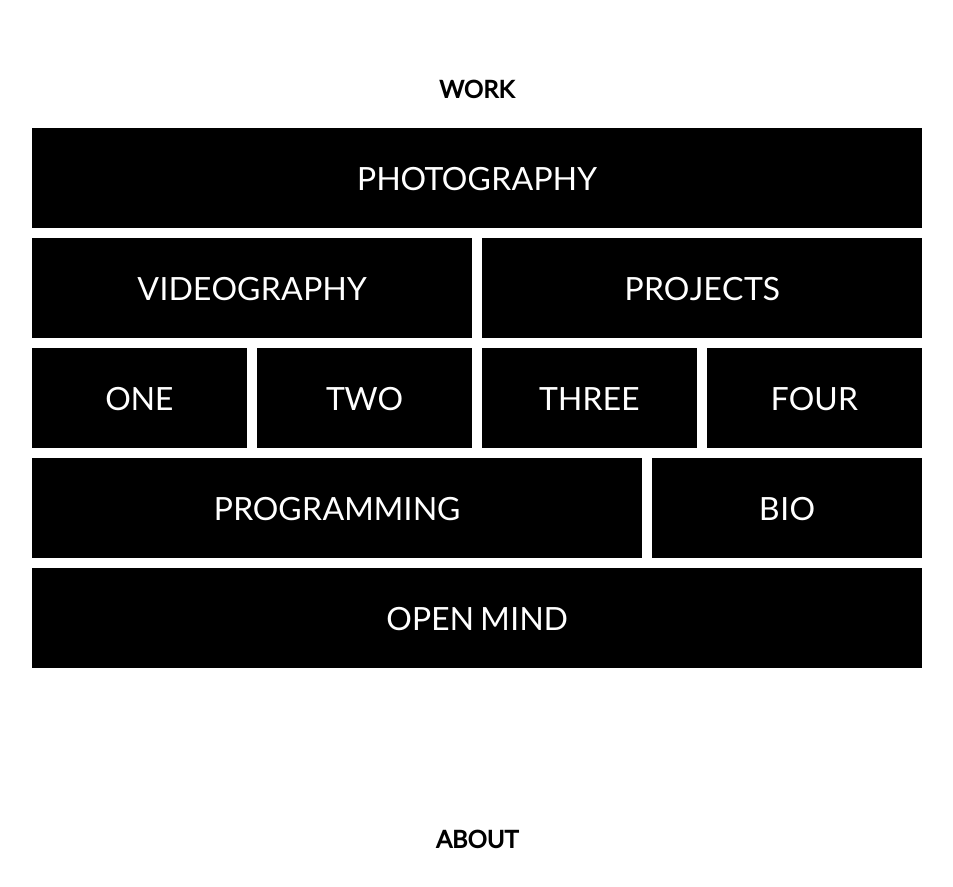
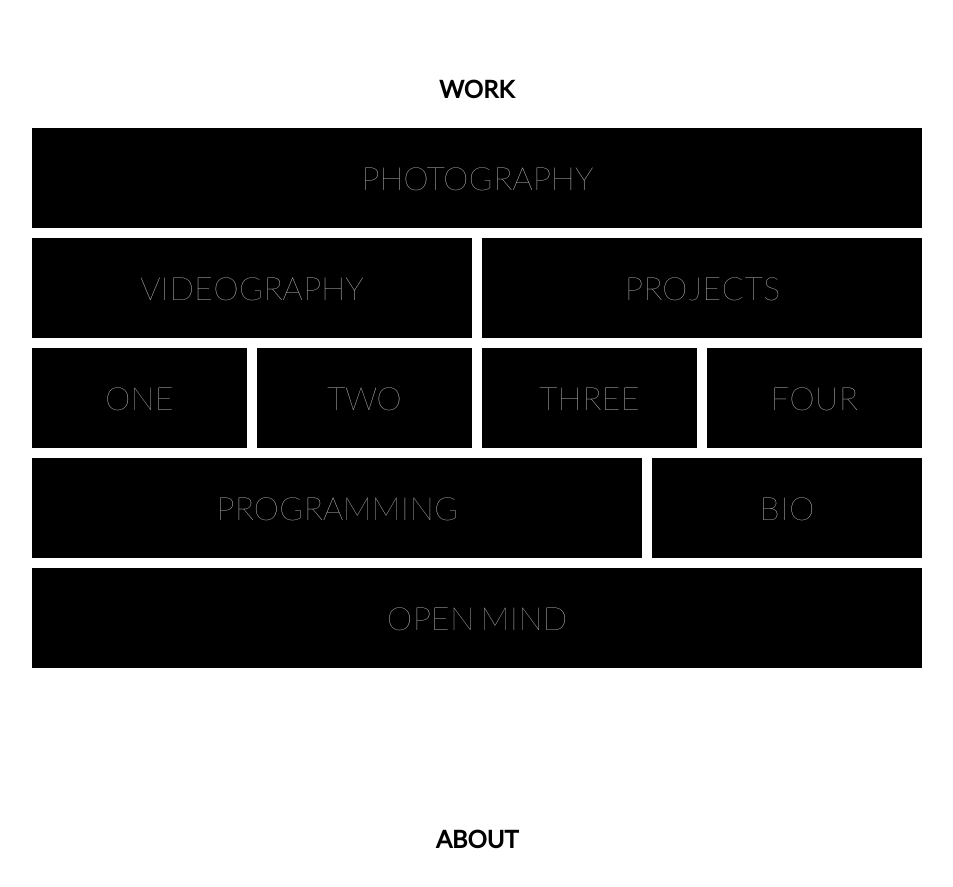
Before and after one commit to skylenka/Sample-portfolio, a plain HTML site: page index.html in a window 1280 px wide. Shown: the part 900-1787 px from the top of the page, without its empty margins (163-1116 px from the left). Drawn offline with Linux system fonts and the light colour scheme.

Commit message:
poprawiona czcionka

```diff
--- a/css/style.css
+++ b/css/style.css
@@ -210,7 +210,8 @@ footer {
   margin-top: 20px;
   color: white;
   background-color: white;
-  width: 100%; }
+  width: 100%;
+font-weight: 200;}
 
 .grow {
   flex-grow: 1;
```
